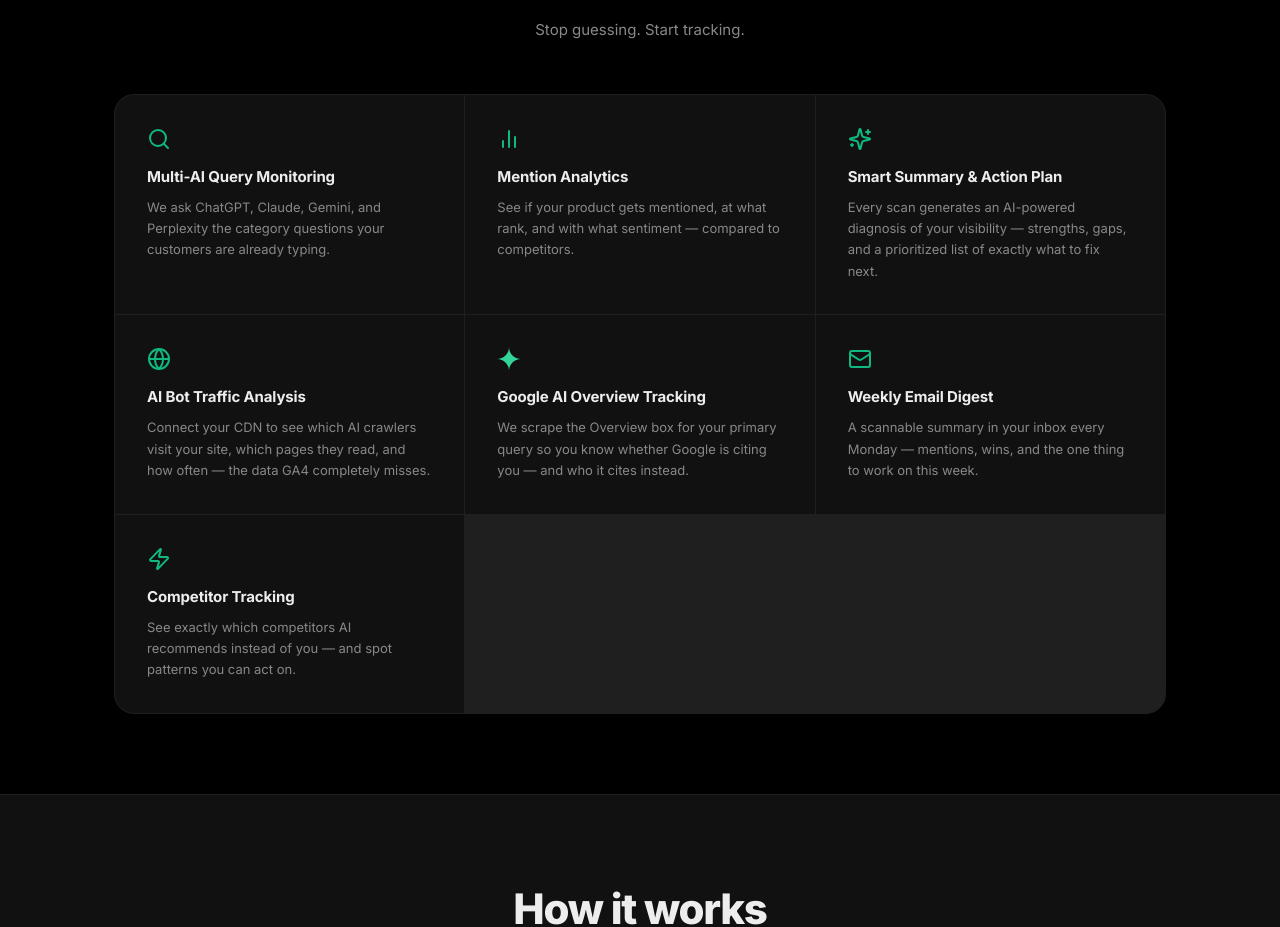
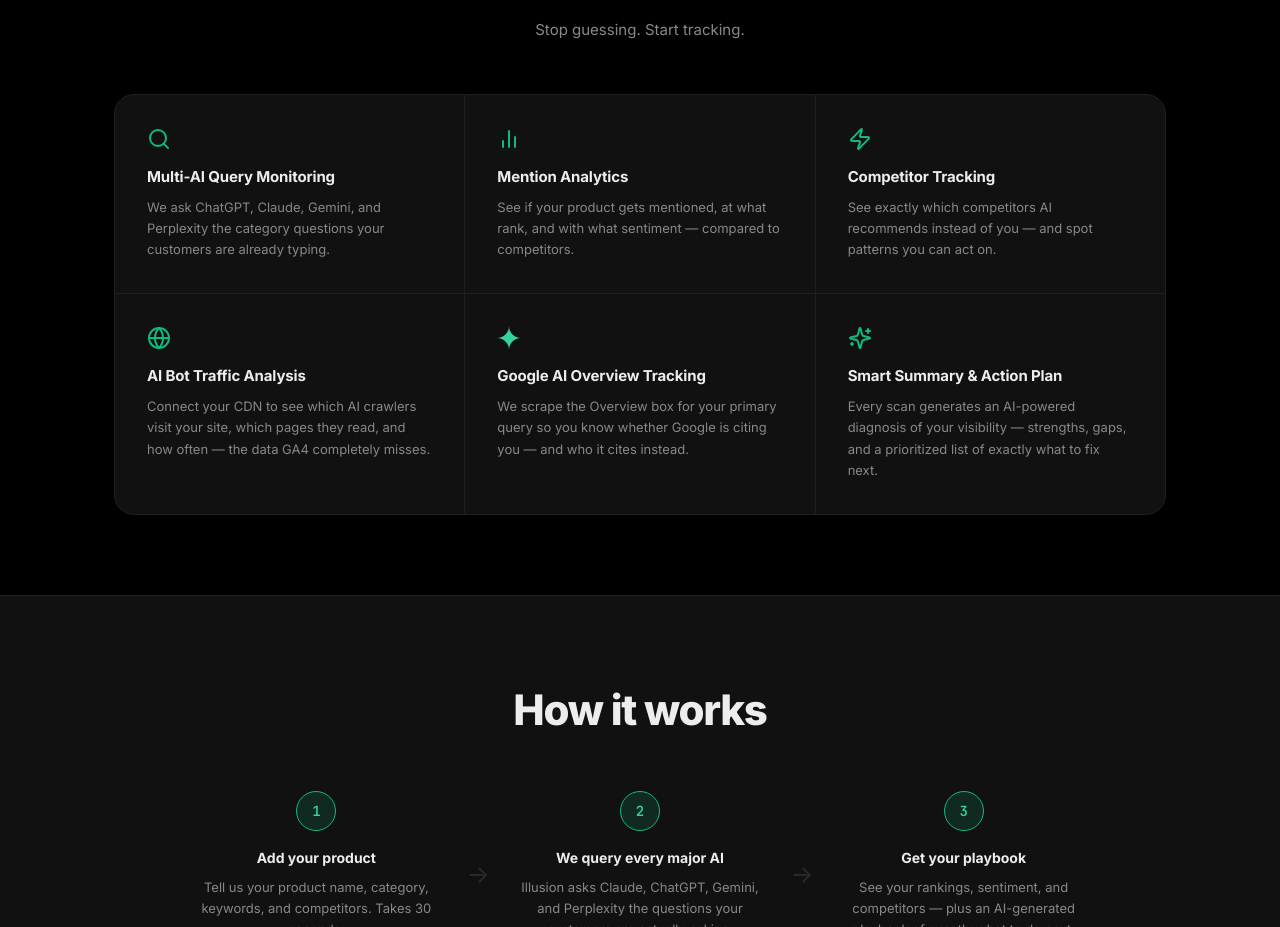
Before and after one commit to davidkc0/ai_seo, a React (Vite) app in the folder frontend/: page / in a window 1280 px wide. Shown: the part 1192-2119 px from the top of the page. Built offline with nearby package versions, Linux system fonts and the light colour scheme; no server answers.

Commit message:
ui: remove email digest from features, reorder grid to clean 2x3

```diff
--- a/frontend/src/pages/Landing.jsx
+++ b/frontend/src/pages/Landing.jsx
@@ -1,6 +1,6 @@
 import React, { useEffect } from 'react'
 import { Link } from 'react-router-dom'
-import { Search, BarChart2, Mail, Zap, Sparkles, Globe } from 'lucide-react'
+import { Search, BarChart2, Zap, Sparkles, Globe } from 'lucide-react'
 import doughnut from '../assets/doughnut.jpg'
 import cube from '../assets/cube.jpg'
 import diamond from '../assets/diamond.jpg'
@@ -11,11 +11,10 @@ import { track } from '../analytics'
 const features = [
   { icon: <Search size={24} />, title: 'Multi-AI Query Monitoring', desc: 'We ask ChatGPT, Claude, Gemini, and Perplexity the category questions your customers are already typing.' },
   { icon: <BarChart2 size={24} />, title: 'Mention Analytics', desc: 'See if your product gets mentioned, at what rank, and with what sentiment — compared to competitors.' },
-  { icon: <Sparkles size={24} />, title: 'Smart Summary & Action Plan', desc: 'Every scan generates an AI-powered diagnosis of your visibility — strengths, gaps, and a prioritized list of exactly what to fix next.' },
+  { icon: <Zap size={24} />, title: 'Competitor Tracking', desc: 'See exactly which competitors AI recommends instead of you — and spot patterns you can act on.' },
   { icon: <Globe size={24} />, title: 'AI Bot Traffic Analysis', desc: 'Connect your CDN to see which AI crawlers visit your site, which pages they read, and how often — the data GA4 completely misses.' },
   { icon: <img src="/ai_overview.svg" alt="" width={24} height={24} />, title: 'Google AI Overview Tracking', desc: 'We scrape the Overview box for your primary query so you know whether Google is citing you — and who it cites instead.' },
-  { icon: <Mail size={24} />, title: 'Weekly Email Digest', desc: 'A scannable summary in your inbox every Monday — mentions, wins, and the one thing to work on this week.' },
-  { icon: <Zap size={24} />, title: 'Competitor Tracking', desc: 'See exactly which competitors AI recommends instead of you — and spot patterns you can act on.' },
+  { icon: <Sparkles size={24} />, title: 'Smart Summary & Action Plan', desc: 'Every scan generates an AI-powered diagnosis of your visibility — strengths, gaps, and a prioritized list of exactly what to fix next.' },
 ]
 
 const testimonials = [
```
